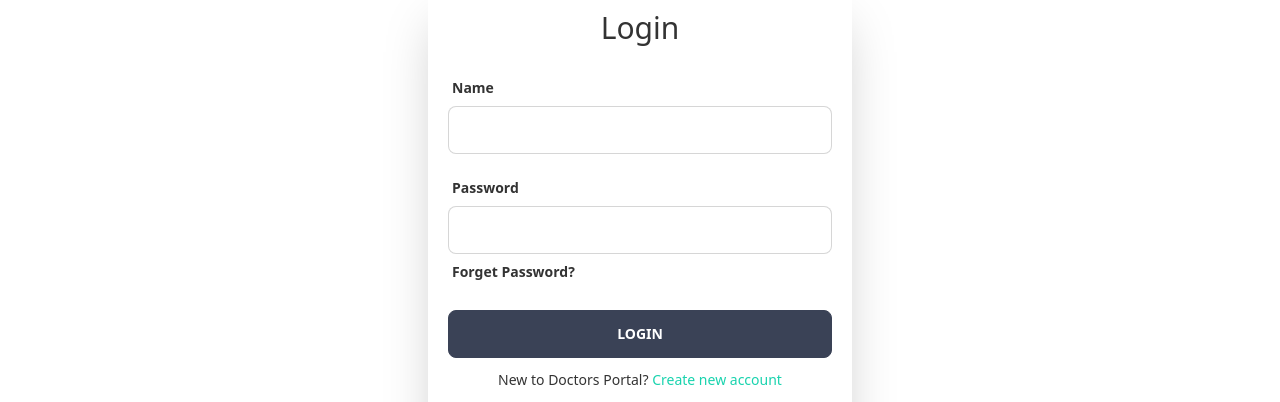
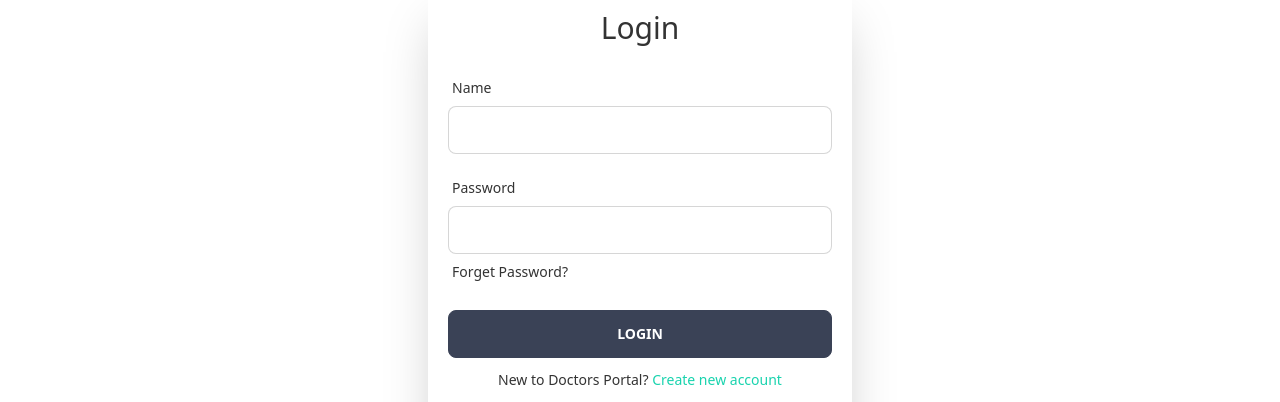
Before and after one commit to NoobCoder-404/doctor-portal-client, a React (Create React App) app: page /login in a window 1280 px wide. Shown: the part 202-604 px from the top of the page. Built offline with nearby package versions, Linux system fonts and the light colour scheme.

Commit message:
firebase initialization

```diff
--- a/package.json
+++ b/package.json
@@ -8,6 +8,7 @@
     "@testing-library/user-event": "^13.5.0",
     "daisyui": "^2.46.0",
     "date-fns": "^2.29.3",
+    "firebase": "^9.15.0",
     "react": "^18.2.0",
     "react-day-picker": "^8.4.1",
     "react-dom": "^18.2.0",
--- a/src/Pages/Login/Login.js
+++ b/src/Pages/Login/Login.js
@@ -1,18 +1,19 @@
-import React, { useState } from 'react';
+import React from 'react';
 import { useForm } from 'react-hook-form';
 import { Link } from 'react-router-dom';
 
 const Login = () => {
   const { register, handleSubmit } = useForm();
-  const [data, setData] = useState('');
+  const handleLogin = (data) => {
+    console.log(data);
+  };
+
   return (
     <div className=" flex justify-center mt-20 ">
       <div className="shadow-2xl p-5 rounded-lg">
         <h1 className="text-3xl mb-6 text-center">Login</h1>
-        <form
-          className=" font-semibold"
-          onSubmit={handleSubmit((data) => setData(JSON.stringify(data)))}>
-          <div className="form-control w-96 mb-2 font-semibold">
+        <form onSubmit={handleSubmit(handleLogin)}>
+          <div className="form-control w-96 mb-2 ">
             <label className="label">
               <span className="label-text">Name</span>
             </label>
@@ -36,7 +37,6 @@ const Login = () => {
             </label>
           </div>
 
-          <p>{data}</p>
           <input className="w-96 btn bg-primary text-white" value="Login" type="submit" />
           <br />
         </form>
--- /dev/null
+++ b/src/firebase/firebase.init.js
@@ -0,0 +1,19 @@
+/* eslint-disable no-undef */
+// Import the functions you need from the SDKs you need
+import { initializeApp } from 'firebase/app';
+// TODO: Add SDKs for Firebase products that you want to use
+// https://firebase.google.com/docs/web/setup#available-libraries
+
+// Your web app's Firebase configuration
+const firebaseConfig = {
+  apiKey: process.env.REACT_APP_apiKey,
+  authDomain: process.env.REACT_APP_authDomain,
+  projectId: process.env.REACT_APP_projectId,
+  storageBucket: process.env.REACT_APP_storageBucket,
+  messagingSenderId: process.env.REACT_APP_messagingSenderId,
+  appId: process.env.REACT_APP_appId
+};
+
+// Initialize Firebase
+const app = initializeApp(firebaseConfig);
+export default app;
```
Also changed, not shown: 2 other files (tests, documents, lock files or other folders).
